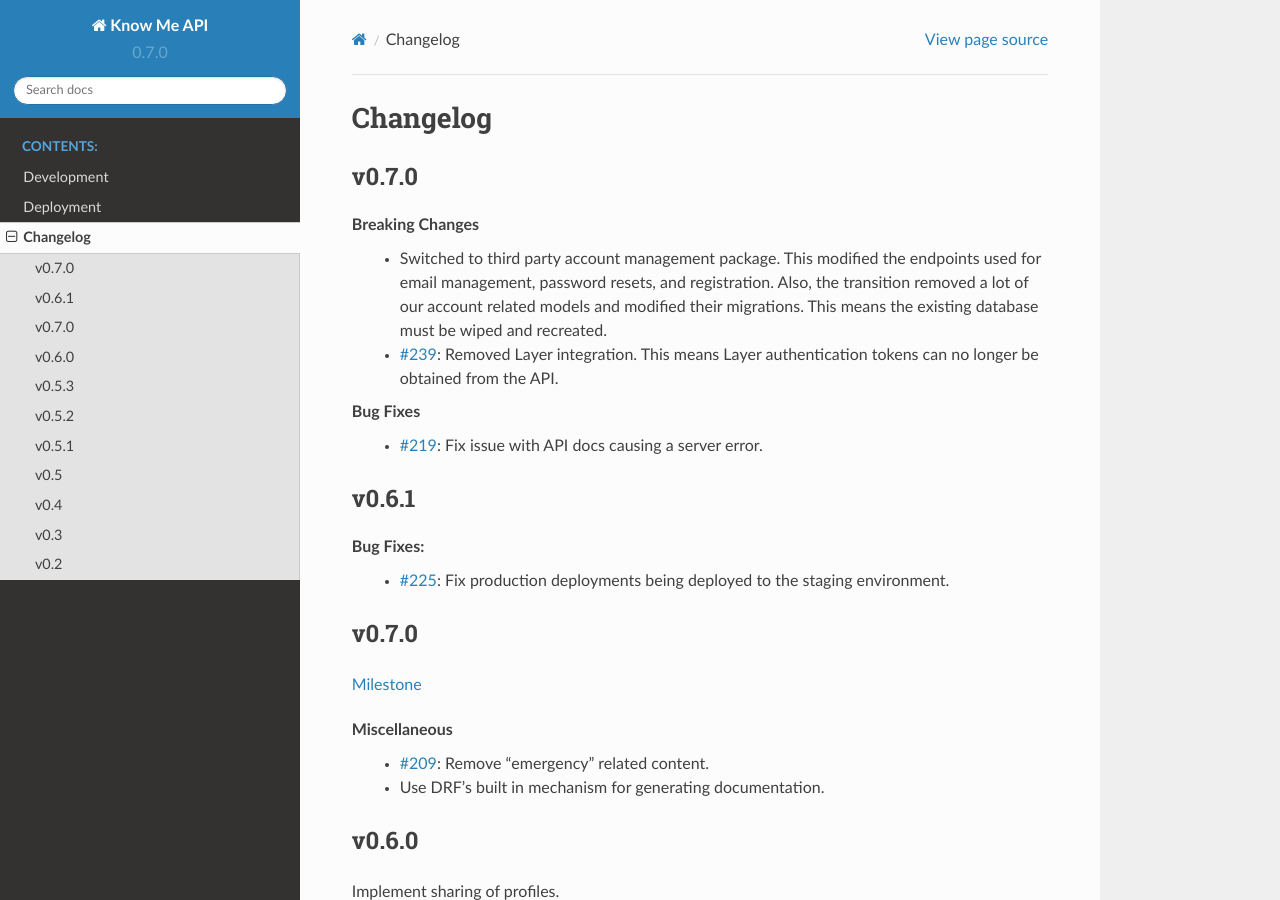
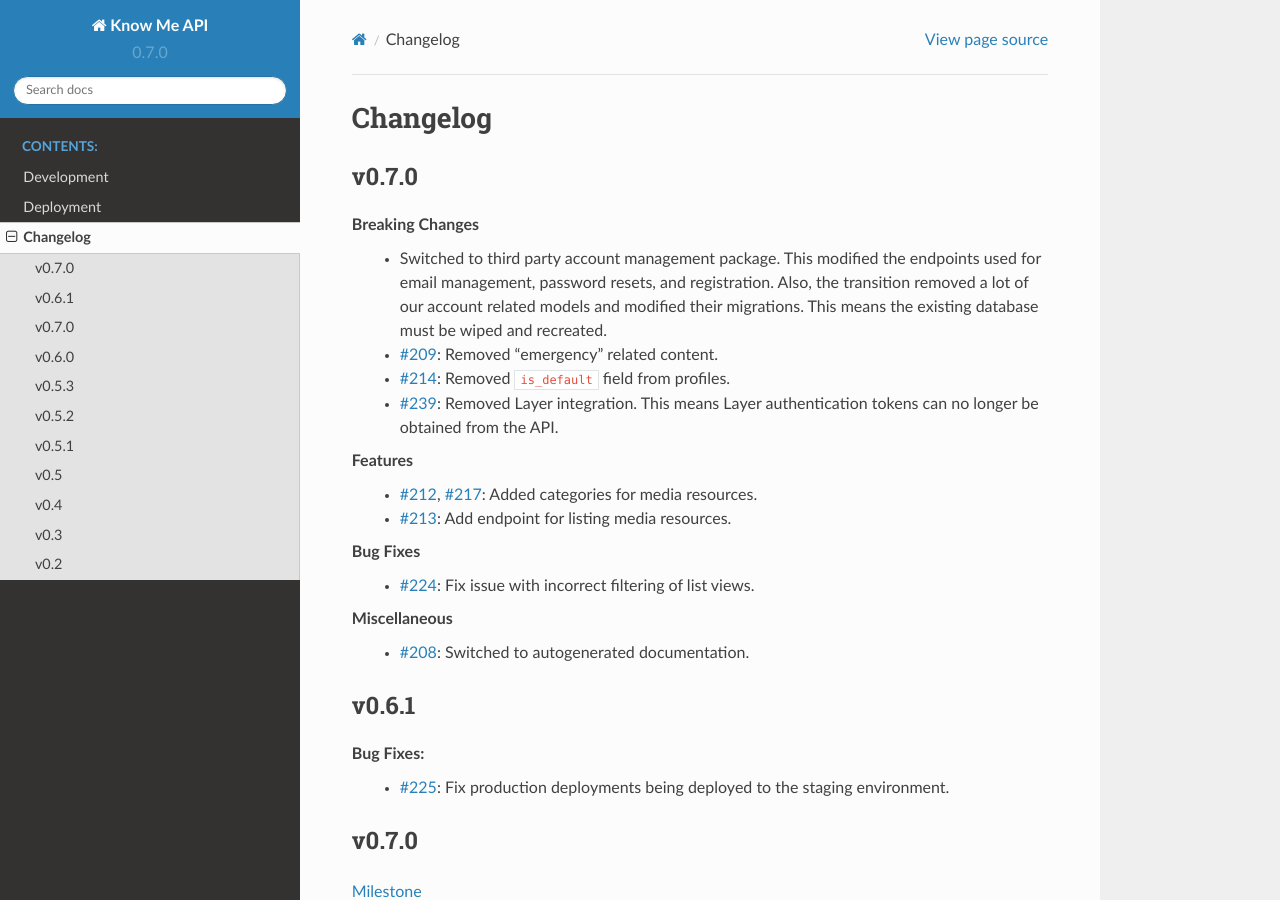
Before and after one commit to knowmetools/km-api, a Sphinx documentation site: the page built from docs/changelog.rst, in a window 1280 px wide and 900 px high. Built offline with Sphinx 7.4.7 and the Read the Docs theme 2.0.0, drawn with Linux system fonts in a browser that asks for light colours; pages that are not in the unit, such as notebooks, are missing from menus.

Commit message:
Update changelog.

```diff
--- a/docs/changelog.rst
+++ b/docs/changelog.rst
@@ -6,10 +6,19 @@ v0.7.0
 
 Breaking Changes
   * Switched to third party account management package. This modified the endpoints used for email management, password resets, and registration. Also, the transition removed a lot of our account related models and modified their migrations. This means the existing database must be wiped and recreated.
+  * :issue:`209`: Removed "emergency" related content.
+  * :issue:`214`: Removed ``is_default`` field from profiles.
   * :issue:`239`: Removed Layer integration. This means Layer authentication tokens can no longer be obtained from the API.
 
+Features
+  * :issue:`212,217`: Added categories for media resources.
+  * :issue:`213`: Add endpoint for listing media resources.
+
 Bug Fixes
-  * :issue:`219`: Fix issue with API docs causing a server error.
+  * :issue:`224`: Fix issue with incorrect filtering of list views.
+
+Miscellaneous
+  * :issue:`208`: Switched to autogenerated documentation.
 
 
 v0.6.1
```
